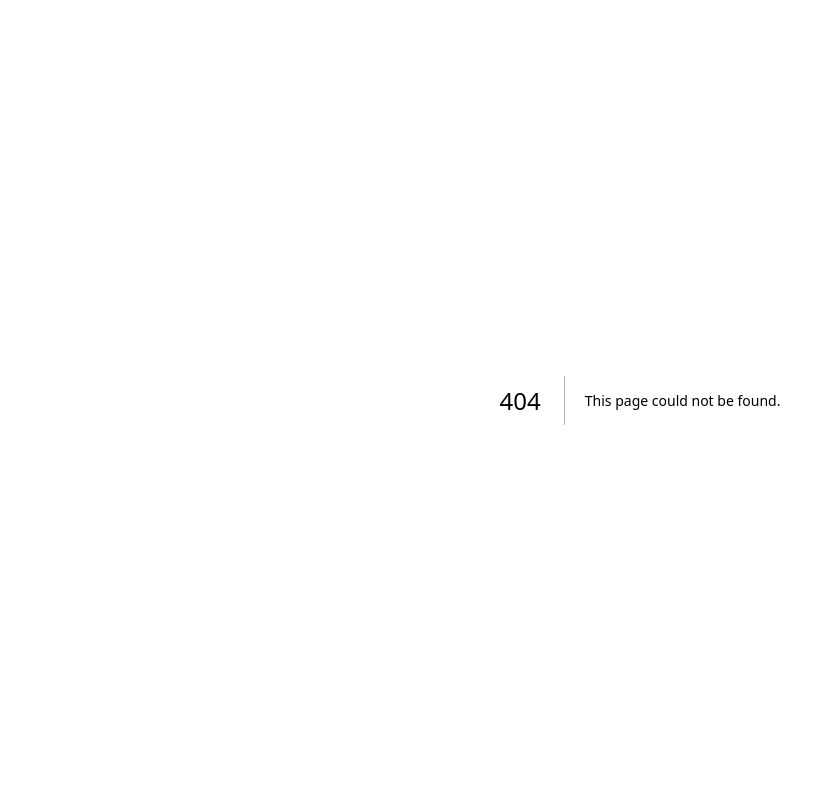
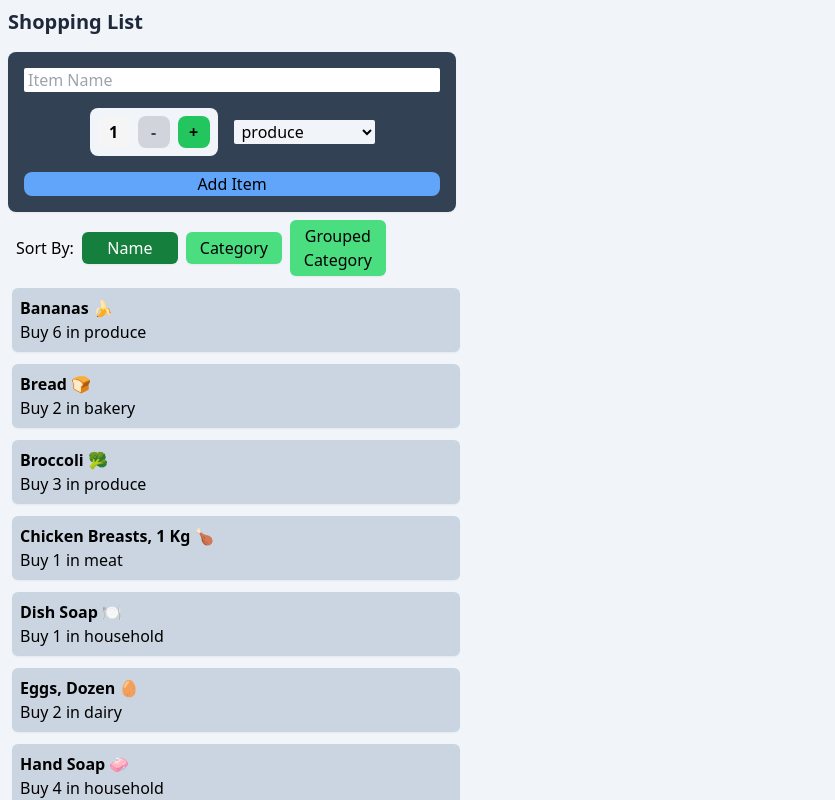
Before and after one commit to K0A1R/cprg306-assignments, a Next.js app: page /week-8 in a window 1280 px wide. Before the commit this address had no page. Shown: the top 800 px of the page, without its empty margins (0-835 px from the left). Built offline with nearby package versions, Linux system fonts and the light colour scheme.

Commit message:
Add week-8
Initial set up.

```diff
--- a/app/page.js
+++ b/app/page.js
@@ -1,7 +1,7 @@
 import Link from "next/link";
 
 export default function Page() {
-  const weeks = [2, 3, 4, 5, 6, 7];
+  const weeks = [2, 3, 4, 5, 6, 7, 8];
   return (
     <main className="flex flex-col items-center justify-center h-screen">
       <h1 className="font-bold text-xl">
--- /dev/null
+++ b/app/week-8/item-list.js
@@ -0,0 +1,94 @@
+"use client";
+import Item from "./item";
+
+import { useState } from "react";
+
+export default function ItemList({ items }) {
+  const [sortBy, setSortBy] = useState("name");
+
+  let sortedItems = [];
+
+  // Sort items based on name or category
+  if (sortBy === "name") {
+    sortedItems = [...items].sort((a, b) => a.name.localeCompare(b.name));
+  } else if (sortBy === "category") {
+    sortedItems = [...items].sort((a, b) =>
+      a.category.localeCompare(b.category)
+    );
+  }
+
+  // Group items based on category
+  if (sortBy === "groupedCategory") {
+    const groupedItems = items.reduce((groupedCategory, item) => {
+      const category = item.category;
+      if (!groupedCategory[category]) {
+        groupedCategory[category] = [];
+      }
+      groupedCategory[category].push(item);
+      return groupedCategory;
+    }, {});
+    // convert groupedItems object to an array
+    sortedItems = Object.keys(groupedItems).map((category) => ({
+      category,
+      items: groupedItems[category],
+    }));
+    // Sort the array based on category
+    sortedItems.sort((a, b) => a.category.localeCompare(b.category));
+    // Sort items within each category
+    sortedItems.forEach((group) => {
+      group.items.sort((a, b) => a.name.localeCompare(b.name));
+    });
+  }
+
+  return (
+    <div>
+      <div className="flex items-center gap-2 ml-4">
+        <p>Sort By:</p>
+        <button
+          className={`rounded-md p-1 w-24 shadow-sm ${
+            sortBy === "name"
+              ? "bg-green-700 text-white shadow-md"
+              : "bg-green-400"
+          }`}
+          onClick={() => setSortBy("name")}
+        >
+          Name
+        </button>
+        <button
+          className={`rounded-md p-1 w-24 shadow-sm ${
+            sortBy === "category"
+              ? "bg-green-700 text-white shadow-md"
+              : "bg-green-400"
+          }`}
+          onClick={() => setSortBy("category")}
+        >
+          Category
+        </button>
+        <button
+          className={`rounded-md p-1 w-24 shadow-sm ${
+            sortBy === "groupedCategory"
+              ? "bg-green-700 text-white shadow-md"
+              : "bg-green-400"
+          }`}
+          onClick={() => setSortBy("groupedCategory")}
+        >
+          Grouped Category
+        </button>
+      </div>
+      <ul>
+        {sortBy === "groupedCategory"
+          ? sortedItems.map((group) => (
+              <div key={group.category}>
+                <h2 className="text-lg font-bold mt-4 ml-1 capitalize text-slate-800">
+                  {group.category}
+                </h2>
+                {group.items.map((item) => (
+                  <Item key={item.id} {...item} />
+                ))}
+              </div>
+            ))
+          : sortedItems.map((item) => <Item key={item.id} {...item} />)}
+      </ul>
+    </div>
+  );
+}
--- /dev/null
+++ b/app/week-8/item.js
@@ -0,0 +1,10 @@
+export default function Item({ name, quantity, category }) {
+  return (
+    <li className="bg-slate-300 m-3 max-w-md p-2 rounded-md shadow-sm">
+      <h1 className="font-bold capitalize">{name}</h1>
+      <p>
+        Buy {quantity} in {category}
+      </p>
+    </li>
+  );
+}
--- /dev/null
+++ b/app/week-8/items.json
@@ -0,0 +1,74 @@
+[
+  {
+    "id": "1h2GJKH12gkHG31h1H",
+    "name": "milk, 4 L 🥛",
+    "quantity": 1,
+    "category": "dairy"
+  },
+  {
+    "id": "2KJH3k2j3H1k2J3K1H",
+    "name": "bread 🍞",
+    "quantity": 2,
+    "category": "bakery"
+  },
+  {
+    "id": "3h2KJH3k2j3H1k2J3",
+    "name": "eggs, dozen 🥚",
+    "quantity": 2,
+    "category": "dairy"
+  },
+  {
+    "id": "4k2J3K1H2GJKH12gk",
+    "name": "bananas 🍌",
+    "quantity": 6,
+    "category": "produce"
+  },
+  {
+    "id": "5H1h1H2KJH3k2j3H",
+    "name": "broccoli 🥦",
+    "quantity": 3,
+    "category": "produce"
+  },
+  {
+    "id": "6H1k2J3K1H2GJKH1",
+    "name": "chicken breasts, 1 kg 🍗",
+    "quantity": 1,
+    "category": "meat"
+  },
+  {
+    "id": "7gkHG31h1H2KJH3k",
+    "name": "pasta sauce 🍝",
+    "quantity": 3,
+    "category": "canned goods"
+  },
+  {
+    "id": "8j3H1k2J3K1H2GJK",
+    "name": "spaghetti, 454 g 🍝",
+    "quantity": 2,
+    "category": "dry goods"
+  },
+  {
+    "id": "9H12gkHG31h1H2KJ",
+    "name": "toilet paper, 12 pack 🧻",
+    "quantity": 1,
+    "category": "household"
+  },
+  {
+    "id": "10H3k2j3H1k2J3K1",
+    "name": "paper towels, 6 pack",
+    "quantity": 1,
+    "category": "household"
+  },
+  {
+    "id": "11k2J3K1H2GJKH12",
+    "name": "dish soap 🍽️",
+    "quantity": 1,
+    "category": "household"
+  },
+  {
+    "id": "12GJKH12gkHG31h1",
+    "name": "hand soap 🧼",
+    "quantity": 4,
+    "category": "household"
+  }
+]
--- /dev/null
+++ b/app/week-8/new-item.js
@@ -0,0 +1,116 @@
+"use client";
+import { useState } from "react";
+
+export default function NewItem({ onAddItems }) {
+  const [quantity, setQuantity] = useState(1);
+  const [name, setName] = useState("");
+  const [category, setCategory] = useState("produce");
+  const categoryList = [
+    "produce",
+    "dairy",
+    "bakery",
+    "meat",
+    "frozen food",
+    "canned goods",
+    "dry goods",
+    "beverages",
+    "snacks",
+    "household",
+    "other",
+  ];
+
+  function increment() {
+    if (quantity < 20) {
+      setQuantity(quantity + 1);
+    }
+  }
+  function decrement() {
+    if (quantity > 1) {
+      setQuantity(quantity - 1);
+    }
+  }
+
+  function handleSubmit(event) {
+    event.preventDefault();
+    const newId = Math.random().toString(36).slice(2, 17);
+    console.log(newId);
+    const newItem = { id: newId, name, quantity, category };
+    onAddItems(newItem);
+    setQuantity(1);
+    setName("");
+    setCategory("produce");
+  }
+
+  return (
+    <form
+      onSubmit={handleSubmit}
+      className="flex flex-col gap-4 bg-slate-700 p-4 shadow-sm rounded-lg max-w-md m-2"
+    >
+      {/* Textbox */}
+      <input
+        type="text"
+        id="name"
+        placeholder="Item Name"
+        value={name}
+        onChange={(event) => setName(event.target.value)}
+        className="rounded-sm hover:shadow-xl focus:shadow-xl focus:outline-none pl-1"
+        required
+      ></input>
+      {/* Counter + Drop Down Container */}
+      <div className="flex items-center justify-center gap-4">
+        {/* Counter */}
+        <div className="flex items-center justify-center gap-2 rounded-lg bg-slate-100 w-32 h-12">
+          <p className="bg-[#F5F5F5] size-8 rounded-lg flex items-center justify-center font-bold">
+            {quantity}
+          </p>
+          <button
+            type="button"
+            onClick={decrement}
+            className={`${
+              quantity === 1
+                ? "bg-gray-300 text-gray-700"
+                : "bg-red-500 hover:bg-red-600"
+            } rounded-lg size-8 font-bold`}
+            disabled={quantity === 1}
+          >
+            -
+          </button>
+          <button
+            type="button"
+            onClick={increment}
+            className={`${
+              quantity === 20
+                ? "bg-gray-300 text-gray-700"
+                : "bg-green-500 hover:bg-green-600"
+            } rounded-lg size-8 font-bold`}
+            disabled={quantity === 20}
+          >
+            +
+          </button>
+        </div>
+        {/* Drop Down */}
+        <select
+          id="category"
+          value={category}
+          onChange={(event) => setCategory(event.target.value)}
+          className="rounded-sm pl-1 bg-slate-100"
+        >
+          <option value={""} disabled>
+            Select Category
+          </option>
+          {categoryList.map((category) => (
+            <option key={category} value={category}>
+              {category}
+            </option>
+          ))}
+        </select>
+      </div>
+      <button
+        type="submit"
+        className="bg-blue-400 rounded-lg w-full hover:bg-blue-500 hover:text-white hover:shadow-xl"
+      >
+        Add Item
+      </button>
+    </form>
+  );
+}
--- /dev/null
+++ b/app/week-8/page.js
@@ -0,0 +1,20 @@
+"use client";
+import itemsData from "./items.json";
+import ItemList from "./item-list";
+import NewItem from "./new-item";
+
+import { useState } from "react";
+
+export default function Page() {
+  const [items, setItems] = useState([...itemsData]);
+  const handleAddItems = (newItem) => {
+    setItems([...items, newItem]);
+  };
+  return (
+    <main>
+      <h1 className="text-xl text-slate-800 font-bold p-2">Shopping List</h1>
+      <NewItem onAddItems={handleAddItems} />
+      <ItemList items={items} />
+    </main>
+  );
+}
```
